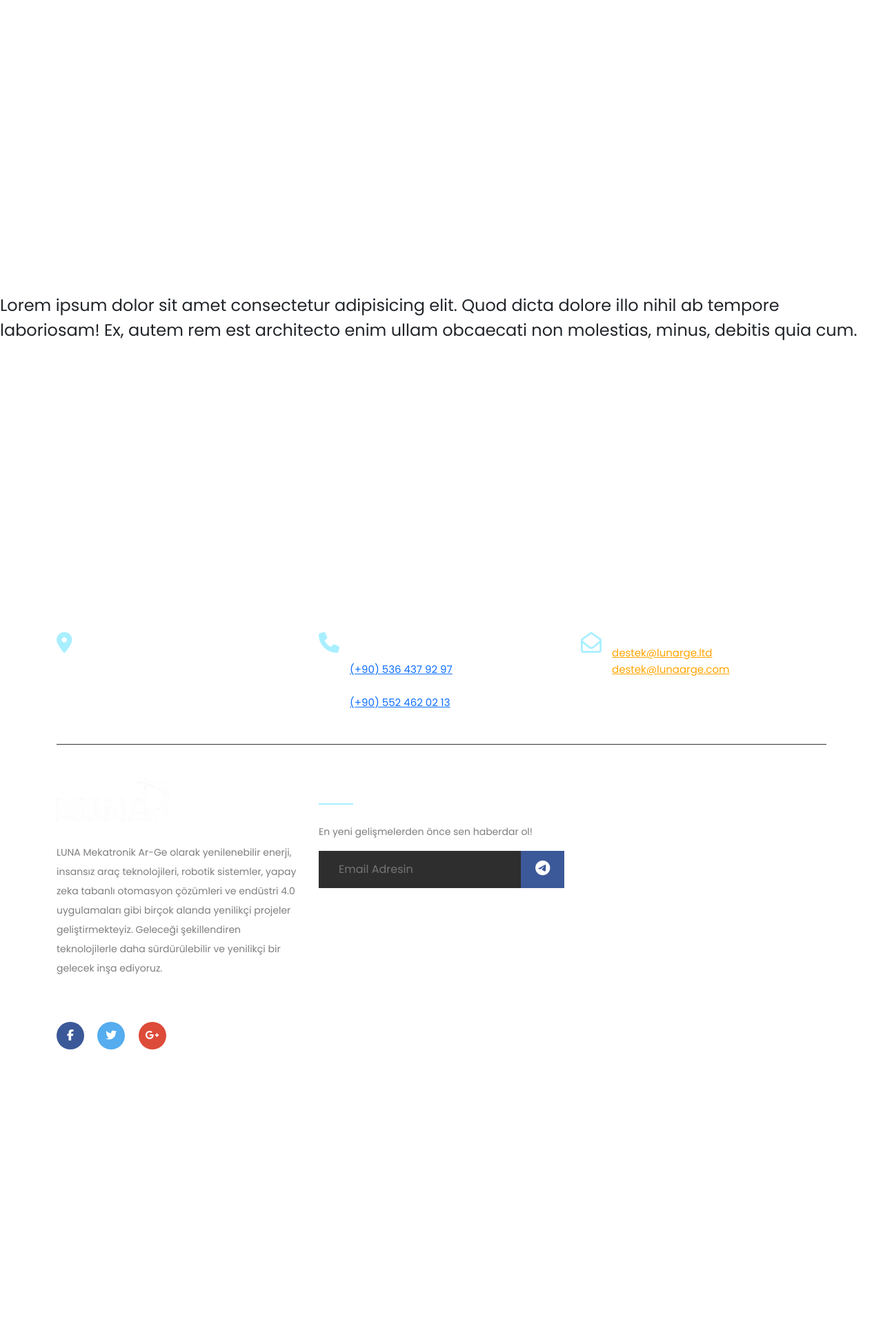
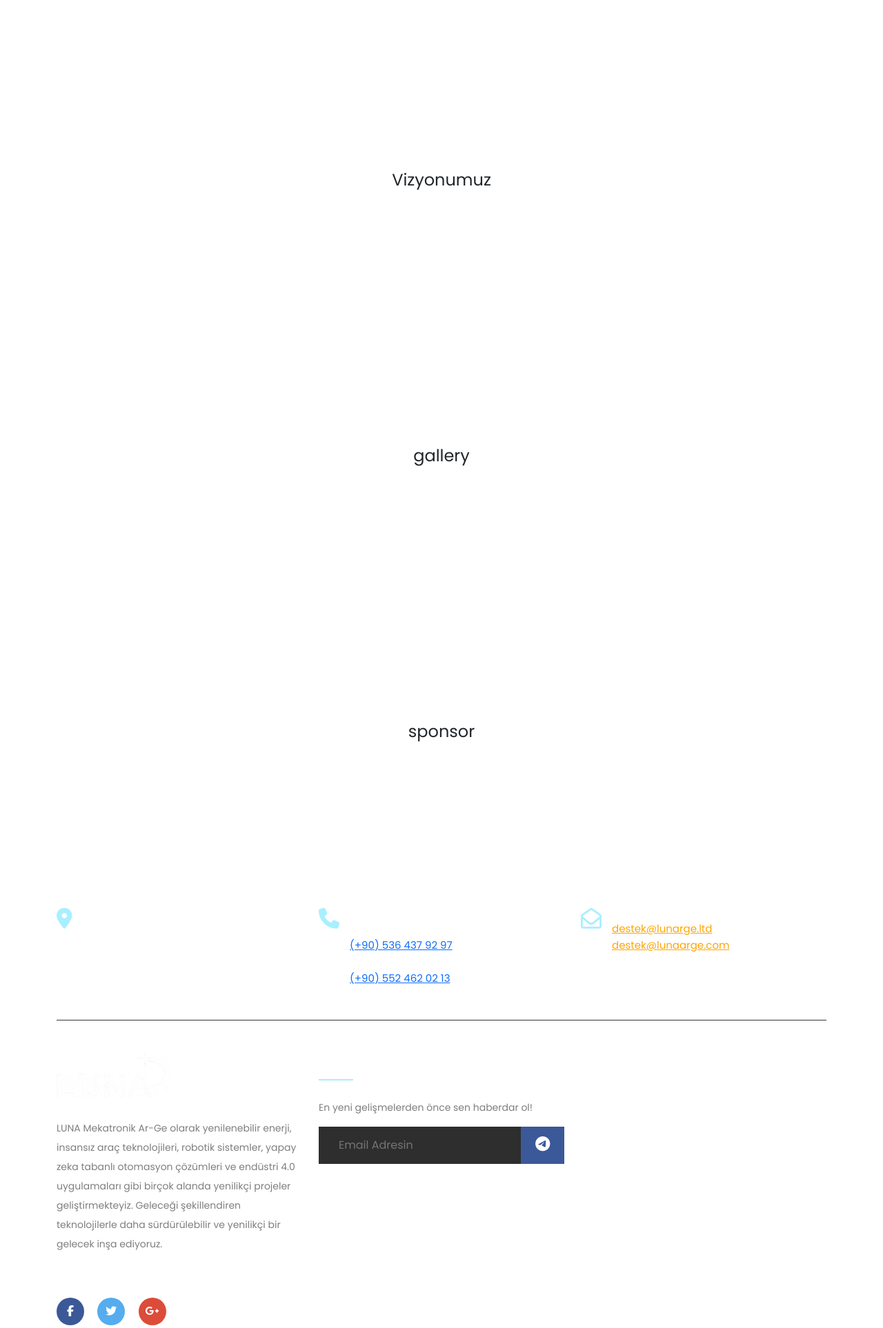
Before and after one commit to the-abra/luna-aerospace, a Flask app: page /fetch/index in a window 1280 px wide. Shown: the part 739-2665 px from the top of the page at 69% size. Before the commit the page ends 2261 px from the top, so only its background shows below. Run offline with Flask 3, Linux system fonts and the light colour scheme; parts of the project's set-up code (start-up, migrations or seed data) failed here and were passed over; grey boxes are pictures that could not be loaded.

Commit message:
yogurt ye

```diff
--- a/static/style/index.css
+++ b/static/style/index.css
@@ -243,13 +243,13 @@ body {
 
 
 /* SEGMENT SECOND */
-.segmentsecond {
+.ourvision, .sponsors, .gallery {
   display: flex;
   flex-direction: column;
   justify-content: center;
   align-items: center;
-  min-height: 100vh;
   z-index: 0;
+  min-height: 50vh;
   font-size: x-large;
   background-color: transparent;
 }
--- a/templates/index.html
+++ b/templates/index.html
@@ -19,8 +19,14 @@
     <a href="/albatros" target="_top" class="btn light"></a>
   </section>
 
-  <section class="segmentsecond">
-    Lorem ipsum dolor sit amet consectetur adipisicing elit. Quod dicta dolore illo nihil ab tempore laboriosam! Ex, autem rem est architecto enim ullam obcaecati non molestias, minus, debitis quia cum.
+  <section class="ourvision">
+    Vizyonumuz
+ </section>
+  <section class="gallery">
+    gallery
+  </section>
+  <section class="sponsors">
+    sponsor
   </section>
 
 <!--footer-->
@@ -89,9 +95,9 @@
                           <p>En yeni gelişmelerden önce sen haberdar ol!</p>
                       </div>
                       <div class="subscribe-form">
-                          <form action="/mail-sub">
-                              <input type="text" placeholder="Email Adresin">
-                              <button><i class="fab fa-telegram-plane"></i></button>
+                          <form action="/mail-sub" target="_self">
+                              <input type="mail" placeholder="Email Adresin">
+                              <button title="Gönder"><i class="fab fa-telegram-plane"></i></button>
                           </form>
                       </div>
                   </div>
```
